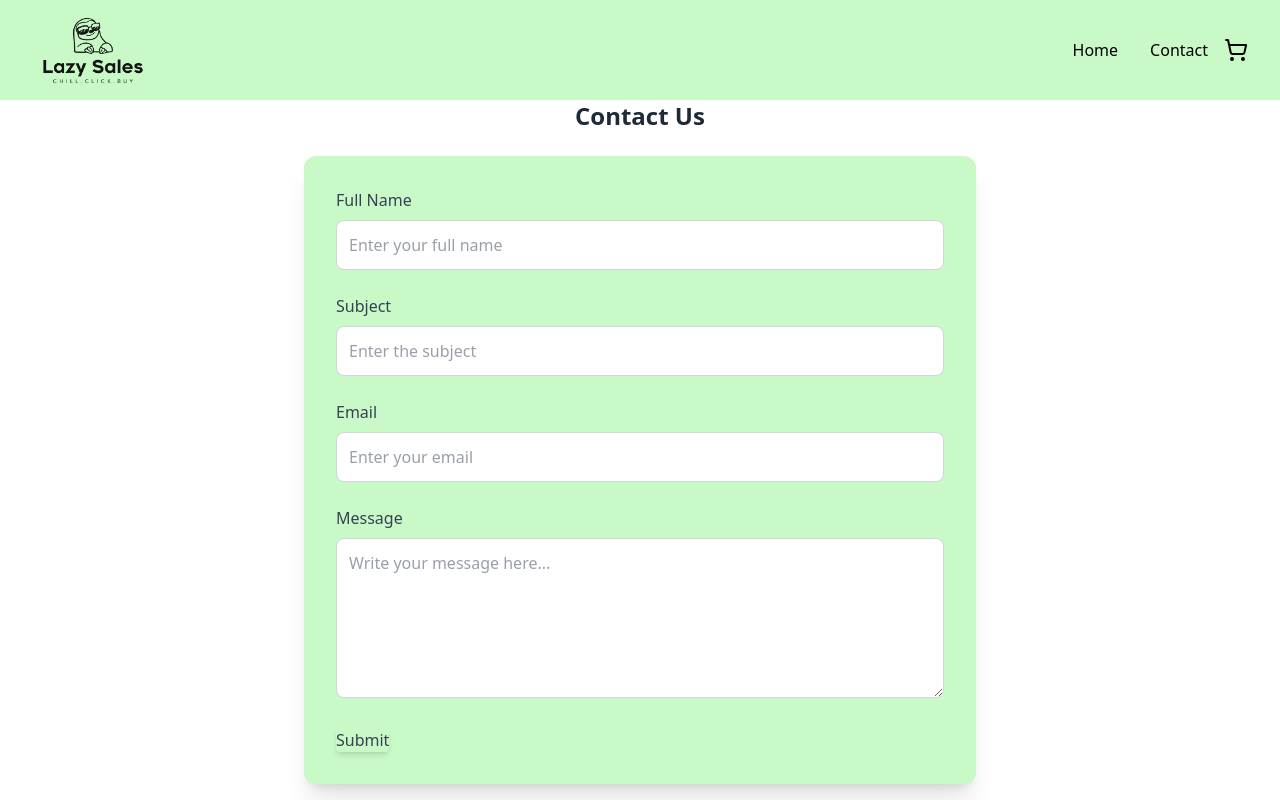
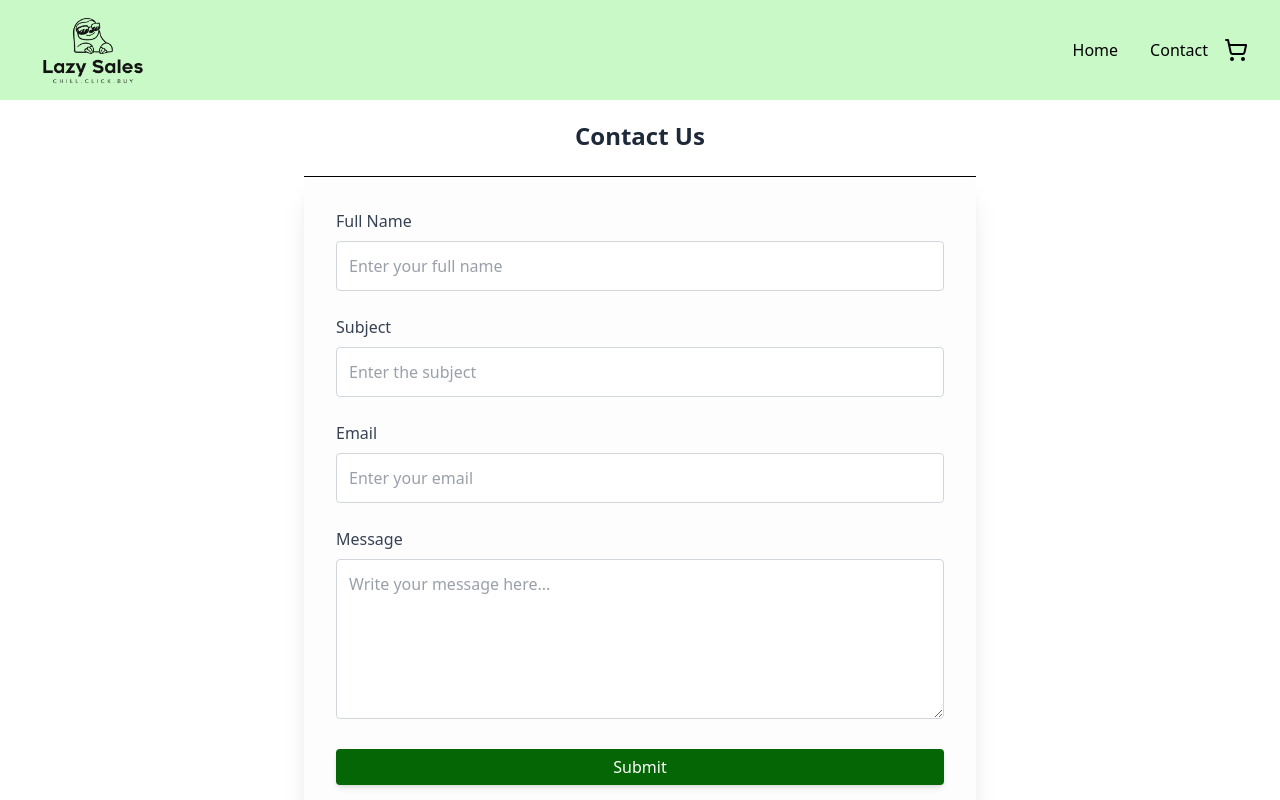
Before and after one commit to Vickabu/ca-js-frameworks, a React (Vite) app: page /contact in a window 1280 px wide. Shown: the top 800 px of the page. Built offline with nearby package versions, Linux system fonts and the light colour scheme.

Commit message:
style updates
Changed primary button color (wcag), changes color text price for consitensy, changed rounded xl, md etc to just rounded

```diff
--- a/src/components/Button.jsx
+++ b/src/components/Button.jsx
@@ -4,7 +4,7 @@ function Button({ text, onClick, type = "button", variant = "primary", className
     const baseStyles = "rounded text-base font-medium font-inherit transition duration-100 cursor-pointer shadow-md hover:scale-101";
 
     const variantStyles = {
-        primary: "bg-[#34ad15] hover:bg-[#2b8e12] px-5 py-1.5 text-white",
+        primary: "bg-[#046604] hover:bg-[#024002] px-5 py-1.5 text-white w-full",
         secondary: ""
     };
 
--- a/src/components/CartItem.jsx
+++ b/src/components/CartItem.jsx
@@ -5,15 +5,15 @@ import Button from "./Button";
 
 export default function CartItem({ item, handleQuantityChange, handleRemoveFromCart }) {
   return (
-    <div className="flex items-center justify-between border p-4 mb-2 rounded">
+    <div className="flex items-center justify-between border p-4 mb-4 rounded">
       <div className="flex items-center">
-        <img src={item.image.url} alt={item.title} className="w-16 h-16 object-cover rounded-md mr-4" />
+        <img src={item.image.url} alt={item.title} className="w-16 h-16 object-cover rounded mr-4" />
         <div>
           <h3 className="text-lg font-semibold">{item.title}</h3>
           {item.discountedPrice && item.discountedPrice < item.price ? (
             <p>
               <span className="line-through text-gray-500 mr-2">Kr {item.price}</span>
-              <span className="text-green-500 font-bold">Kr {item.discountedPrice}</span>
+              <span className="text-green-600 font-bold">Kr {item.discountedPrice}</span>
             </p>
           ) : (
             <p>Kr {item.price}</p>
--- a/src/components/ContactForm.jsx
+++ b/src/components/ContactForm.jsx
@@ -18,14 +18,14 @@ const FormInput = ({ label, type, name, register, errors, placeholder }) => (
     {type === "textarea" ? (
       <textarea
         {...register(name)}
-        className="w-full p-3 border border-gray-300 rounded-lg bg-white focus:outline-none focus:ring-2 focus:ring-blue-400 h-40"
+        className="w-full p-3 border border-gray-300 rounded bg-white focus:outline-none focus:ring-2 focus:ring-blue-400 h-40"
         placeholder={placeholder}
       />
     ) : (
       <input
         type={type}
         {...register(name)}
-        className="w-full p-3 border border-gray-300 rounded-lg bg-white focus:outline-none focus:ring-2 focus:ring-blue-400"
+        className="w-full p-3 border border-gray-300 rounded bg-white focus:outline-none focus:ring-2 focus:ring-blue-400"
         placeholder={placeholder}
       />
     )}
@@ -60,7 +60,7 @@ const ContactForm = () => {
   };
 
   return (
-    <div className="w-full max-w-2xl bg-[#C8F9C6] p-8 rounded-xl shadow-xl text-gray-700">
+    <div className="w-full max-w-2xl bg-[#fdfdfd] p-8 rounded shadow-xl text-gray-700">
       {successMessage && (
         <p className="text-green-600 font-semibold text-center mb-4 bg-green-100 p-2 rounded-md">
           {successMessage}
@@ -71,7 +71,7 @@ const ContactForm = () => {
         <FormInput label="Subject" type="text" name="subject" register={register} errors={errors} placeholder="Enter the subject" />
         <FormInput label="Email" type="email" name="email" register={register} errors={errors} placeholder="Enter your email" />
         <FormInput label="Message" type="textarea" name="body" register={register} errors={errors} placeholder="Write your message here..." />
-        <Button text="Submit" type="submit" variant="secondary" />
+        <Button text="Submit" type="submit" variant="primary"/>
       </form>
     </div>
   );
--- a/src/components/OrderSummary.jsx
+++ b/src/components/OrderSummary.jsx
@@ -30,7 +30,7 @@ export default function OrderSummary({
           <div className="text-right">
             <p>
               <span className="line-through text-gray-500 mr-2">Kr {originalTotal}</span>
-              <span className="text-green-500 font-bold">Kr {totalAmount}</span>
+              <span className="text-green-600 font-bold">Kr {totalAmount}</span>
             </p>
             <p className="text-green-800 text-sm font-semibold">
               You are saving kr {totalDiscount}!
--- a/src/components/SuccessMessage.jsx
+++ b/src/components/SuccessMessage.jsx
@@ -4,7 +4,7 @@ import PropTypes from "prop-types";
 const SuccessMessage = ({ orderNumber }) => {
   return (
     <div className="text-center">
-      <CheckCircle size={60} className="text-green-500 mb-4 mx-auto" />
+      <CheckCircle size={60} className="text-green-600 mb-4 mx-auto" />
       <h1 className="text-2xl font-bold">Thank you for your purchase! 🎉</h1>
       <p className="text-gray-800 font-semibold mt-4">Your order number is: {orderNumber}</p>
       <p className="text-gray-600 mt-2">
--- a/src/pages/CheckoutPage.jsx
+++ b/src/pages/CheckoutPage.jsx
@@ -54,7 +54,7 @@ export default function CheckoutPage() {
   };
 
   return (
-    <div className="flex flex-col md:flex-row gap-8 p-6 min-h-screen">
+    <div className="flex flex-col md:flex-row gap-8 p-6">
       {cart.length === 0 ? (
         <div className="w-full text-center p-10 shadow-lg rounded align-center my-auto">
           <ShoppingCart size={50} className="mx-auto mb-4" />
@@ -89,7 +89,7 @@ export default function CheckoutPage() {
               text="Complete Order"
               onClick={handleOrderSubmit}
               type="submit"
-              variant="secondary"
+              variant="primary"
             />
           </div>
         </>
--- a/src/pages/ContactPage.jsx
+++ b/src/pages/ContactPage.jsx
@@ -3,7 +3,8 @@ import ContactForm from "../components/ContactForm";
 const ContactPage = () => {
   return (
       <div className="w-full max-w-2xl">
-        <h2 className="text-2xl font-semibold text-gray-800 text-center mb-6">Contact Us</h2>
+        <h1 className="text-2xl font-semibold text-gray-800 text-center mb-6 mt-5">Contact Us</h1>
+        <hr />
         <ContactForm />
       </div>
   );
--- a/src/pages/ProductPage.jsx
+++ b/src/pages/ProductPage.jsx
@@ -52,7 +52,7 @@ function ProductPage() {
   if (!product) return <h2>Product not found</h2>;
 
   return (
-    <div className="flex items-center">
+    <div className="flex items-center p-5 shadow-xl mt-4">
       <div className="flex flex-col md:flex-row gap-5 md:gap-[50px] xl:gap-[100px] mt-10 mx-5">
         <div className="w-full h-[350px] md:h-[460px] md:max-w-[400px] overflow-hidden rounded">
           <img src={product.image.url} alt={product.title} className="w-full h-full object-cover" />
@@ -84,7 +84,8 @@ function ProductPage() {
             </div>
             <div>
               <Button text="Add to Cart" onClick={handleAddToCart}
-              variant="secondary"
+              variant="primary"
+              className="w-full"
               />
             </div>
             {cartQuantity === 0 ? null : <p className="text-[12px] md:text-[16px] lg:text-[18px]">Added to cart: {cartQuantity}</p>}
```
